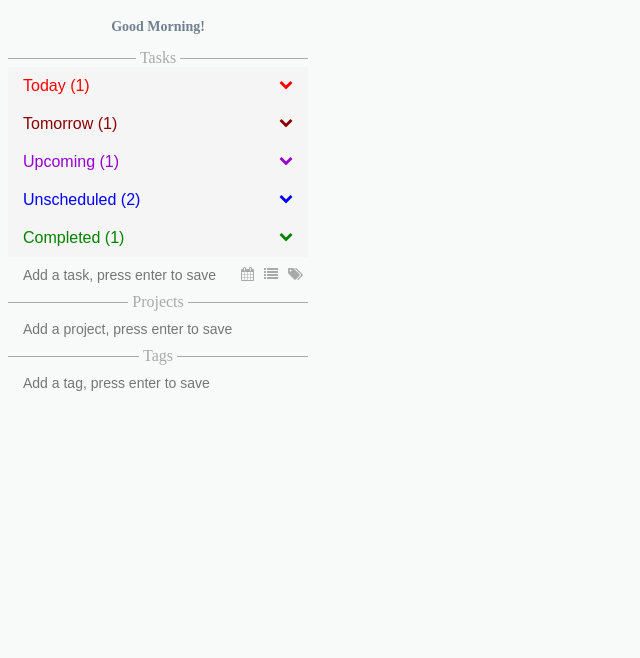
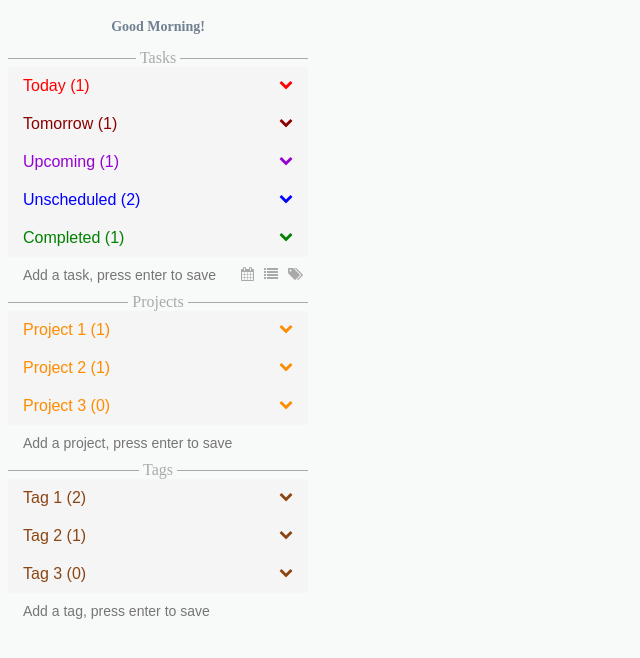
Before and after one commit to kumaryoge/todo-just-do-it, a React (Create React App) app in the folder chrome/extension/: page / in a window 1280 px wide. Shown: the top 658 px of the page, without its empty margins (0-640 px from the left). Built offline with nearby package versions, Linux system fonts and the light colour scheme.

Commit message:
Setup UI 3

```diff
--- a/chrome/extension/src/components/ProjectsContainer.tsx
+++ b/chrome/extension/src/components/ProjectsContainer.tsx
@@ -1,6 +1,7 @@
 import React from 'react';
 import ItemInput from './ItemInput';
 import { Items } from '../types/all';
+import TasksAccordion from './TasksAccordion';
 
 interface Props {
     items: Items;
@@ -9,7 +10,17 @@ interface Props {
 function ProjectsContainer({ items }: Props) {
     return (
         <div>
-            <div className="container" />
+            <div className="container">
+                {items.projects.map(project => (
+                    <TasksAccordion
+                        key={project.id}
+                        type="project"
+                        name={project.name}
+                        items={items}
+                        taskFilter={(tasks) => tasks.filter(task => task.projectId === project.id)}
+                    />
+                ))}
+            </div>
             <ItemInput type="project" />
         </div>
     );
--- a/chrome/extension/src/components/TagsContainer.tsx
+++ b/chrome/extension/src/components/TagsContainer.tsx
@@ -1,6 +1,7 @@
 import React from 'react';
 import ItemInput from './ItemInput';
 import { Items } from '../types/all';
+import TasksAccordion from './TasksAccordion';
 
 interface Props {
     items: Items;
@@ -9,7 +10,17 @@ interface Props {
 function TagsContainer({ items }: Props) {
     return (
         <div>
-            <div className="container" />
+            <div className="container">
+                {items.tags.map(tag => (
+                    <TasksAccordion
+                        key={tag.id}
+                        type="tag"
+                        name={tag.name}
+                        items={items}
+                        taskFilter={(tasks) => tasks.filter(task => task.tagIds && task.tagIds.includes(tag.id))}
+                    />
+                ))}
+            </div>
             <ItemInput type="tag" />
         </div>
     );
--- a/chrome/extension/src/components/TaskContainer.tsx
+++ b/chrome/extension/src/components/TaskContainer.tsx
@@ -9,8 +9,13 @@ interface Props {
 
 function TaskContainer({ task, allProjects, allTags }: Props) {
     return (
-        <div className="task-input-container">
-            <input type="text" placeholder={task.name} disabled />
+        <div className="task-container">
+            <input
+                className={task.completed ? "is-completed" : ""}
+                type="text"
+                value={task.name}
+                readOnly={true}
+            />
             <i className="fa fa-edit"></i>
             <i className="fa fa-trash"></i>
         </div>
--- a/chrome/extension/src/components/TasksContainer.tsx
+++ b/chrome/extension/src/components/TasksContainer.tsx
@@ -49,7 +49,7 @@ function TasksContainer({ items }: Props) {
                     taskFilter={filterCompletedTasks}
                 />
             </div>
-            <div className="task-input-container">
+            <div className="task-container">
                 <ItemInput type="task" />
                 <i className="fa fa-calendar"></i>
                 <i className="fa fa-list"></i>
--- a/chrome/extension/src/dao/storage.ts
+++ b/chrome/extension/src/dao/storage.ts
@@ -63,6 +63,10 @@ export function getAllItems(callback: (items: Items) => void) {
             {
                 id: 2,
                 name: "Project 2"
+            },
+            {
+                id: 3,
+                name: "Project 3"
             }
         ],
         tags: [
@@ -73,6 +77,10 @@ export function getAllItems(callback: (items: Items) => void) {
             {
                 id: 2,
                 name: "Tag 2"
+            },
+            {
+                id: 3,
+                name: "Tag 3"
             }
         ]
     });
--- a/chrome/extension/src/index.css
+++ b/chrome/extension/src/index.css
@@ -12,13 +12,18 @@ input {
     outline: none;
     padding: 10px 5px 10px 15px;
     font-size: 14px;
+    color: darkslategray;
 }
 
-.task-input-container {
+input.is-completed {
+    text-decoration: line-through;
+}
+
+.task-container {
     display: flex;
 }
 
-.task-input-container i {
+.task-container i {
     padding: 10px 5px;
     font-size: 14px;
     color: darkgray;
```
